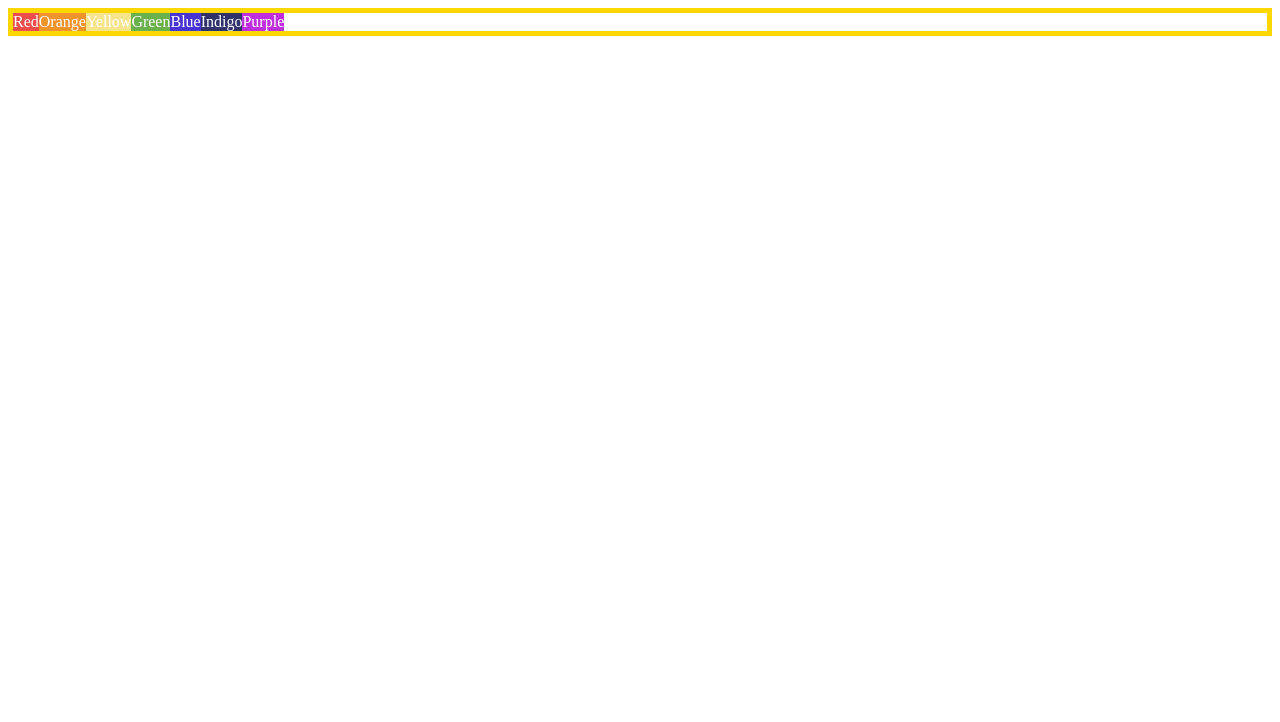
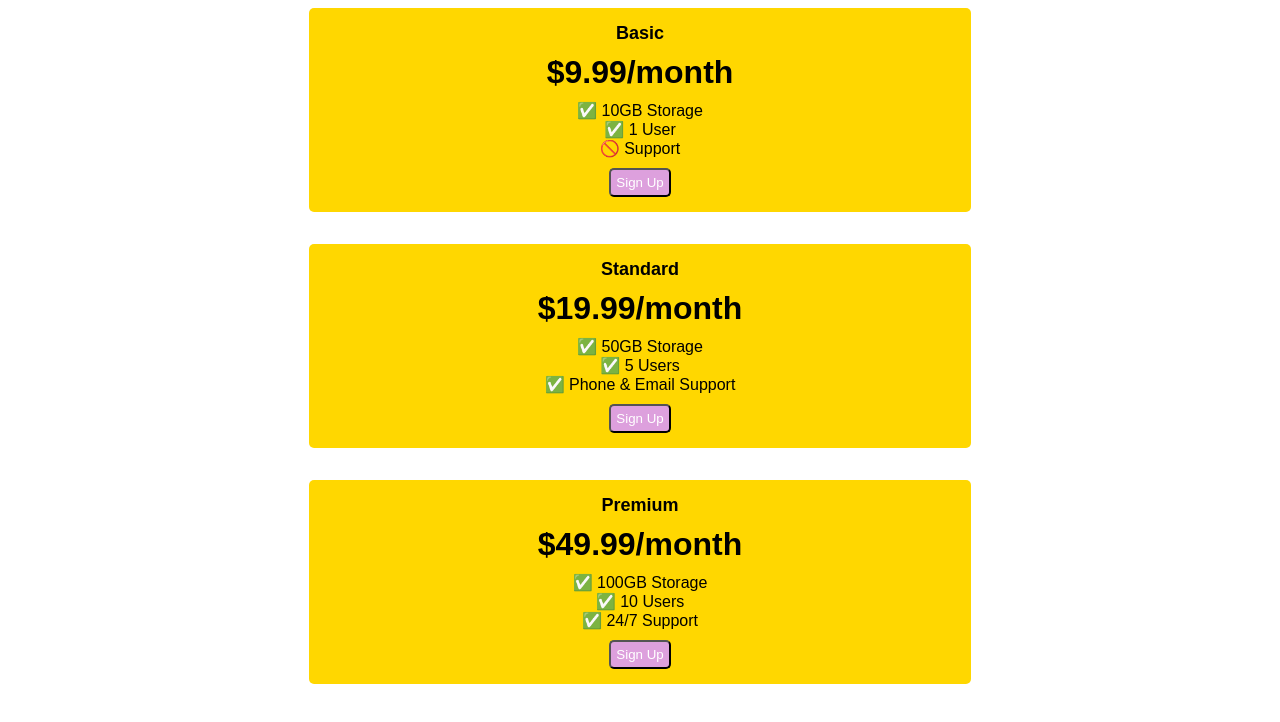
Before and after one commit to Deepak-jinwoo/flex-projects, a plain HTML site: page index.html in a window 1280 px wide. Drawn offline with Linux system fonts and the light colour scheme; a web font is replaced by a local one.

Commit message:
Add files via upload

```diff
--- a/index.html
+++ b/index.html
@@ -1,47 +1,101 @@
 <!DOCTYPE html>
-<html lang="en">
-
+<html>
   <head>
-  <meta charset="UTF-8">
-  <meta name="viewport" content="width=device-width, initial-scale=1.0">
-  <title>Flex Direction</title>
-  <!-- HINT:
-  https://developer.mozilla.org/en-US/docs/Web/CSS/Universal_selectors
-  https://developer.mozilla.org/en-US/docs/Learn/CSS/Building_blocks/Selectors/Combinators
-  -->
+    <title>Flexbox Pricing Table</title>
+    <link rel="preconnect" href="https://fonts.googleapis.com" />
+    <link rel="preconnect" href="https://fonts.gstatic.com" crossorigin />
+    <link
+      href="https://fonts.googleapis.com/css2?family=Sono:wght@400;700&display=swap"
+      rel="stylesheet"
+    />
     <style>
-    .container {
-      color: white;
-      border: 5px solid gold;
-      display: flex;
+      body {
+        font-family: "Sono", sans-serif;
       }
 
-    /*
-Select all the elements that are the direct
-children of the .container class.
-    */
+      /* Hint: What can you do with a media query and flexbox? */
+      @media (max-width: 1250px) {
+        .pricing-container{
+          flex-direction: column;
+          height: 100%;
+        }
+      }
+      .pricing-container{
+        display: flex;
+        gap: 2rem;
+        align-items: center;
+        justify-content: center;
+        flex-direction: column;
 
-    .red {background-color: #eb4d4b;}
-    .orange {background-color: #f0932b;}
-    .yellow {background-color: #f6e58d;}
-    .green {background-color: #6ab04c;}
-    .blue {background-color: #4834d4;}
-    .indigo {background-color: #30336b;}
-    .purple {background-color: #be2edd;}
+      }
+      .pricing-plan{
+        background-color: gold;
+        border-radius: 5px;
+        width: 50%;
+        text-align: center;
+        padding: 15px;
+        flex: 1;
+      }
+      .plan-features{
+        list-style: none;
+        margin: 0;
+        padding: 0;
+          margin-bottom: 10px;
+
+      }
+      .plan-button{
+        color: white;
+        background-color: plum;
+        border-radius: 5px;
+        padding: 5px;
+        text-align: center;
+      }
+      .plan-title{
+        font-weight: bold;
+        font-size: large;
+          margin-bottom: 10px;
+      }
+      .plan-price{
+        font-weight: bold;
+        font-size: 2rem;
+          margin-bottom: 10px;
+      }
+
     </style>
   </head>
 
   <body>
-  <div class="container">
-    <div class="red">Red</div>
-    <div class="orange">Orange</div>
-    <div class="yellow">Yellow</div>
-    <div class="green">Green</div>
-    <div class="blue">Blue</div>
-    <div class="indigo">Indigo</div>
-    <div class="purple">Purple</div>
+    <div class="pricing-container">
+      <div class="pricing-plan">
+        <div class="plan-title">Basic</div>
+        <div class="plan-price">$9.99/month</div>
+        <ul class="plan-features">
+          <li>✅ 10GB Storage</li>
+          <li>✅ 1 User</li>
+          <li>🚫 Support</li>
+        </ul>
+        <button class="plan-button">Sign Up</button>
       </div>
-
+      <div class="pricing-plan">
+        <div class="plan-title">Standard</div>
+        <div class="plan-price">$19.99/month</div>
+        <ul class="plan-features">
+          <li>✅ 50GB Storage</li>
+          <li>✅ 5 Users</li>
+          <li>✅ Phone &amp; Email Support</li>
+        </ul>
+        <button class="plan-button">Sign Up</button>
+      </div>
+      <div class="pricing-plan">
+        <div class="plan-title">Premium</div>
+        <div class="plan-price">$49.99/month</div>
+        <ul class="plan-features">
+          <li>✅ 100GB Storage</li>
+          <li>✅ 10 Users</li>
+          <li>✅ 24/7 Support</li>
+        </ul>
+        <button class="plan-button">Sign Up</button>
+      </div>
+    </div>
   </body>
-
 </html>
```
Also changed, not shown: solution.html (added, +106 -0 lines), goal-large.png (added), goal-small.png (added). Lines whose indentation alone changed are shown as unchanged.
